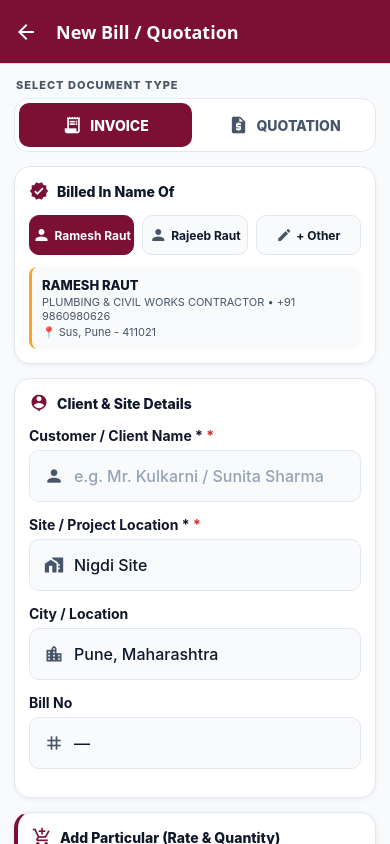
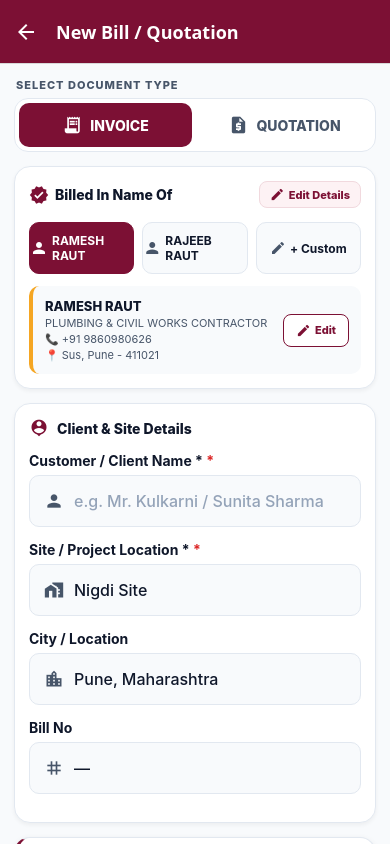
Before and after one commit to Debashish9860/SiteFlow, a React Native app: screen /CreateBill in a window 390 px wide. Built offline with nearby package versions, Linux system fonts and the light colour scheme.

Commit message:
feat: add contractor details editing for Ramesh, Rajeeb, and custom issuers with persistent defaults

```diff
--- a/src/screens/CreateBillScreen.tsx
+++ b/src/screens/CreateBillScreen.tsx
@@ -21,7 +21,14 @@ import { ItemQuickPickerModal } from '../components/ItemQuickPickerModal';
 import { Bill, BillItem, BillType } from '../types/bill';
 import { formatCurrency, getTodayDateString } from '../utils/formatters';
 import { numberToWordsIndian } from '../utils/numberToWords';
-import { saveBill, getBills } from '../services/storageService';
+import {
+  saveBill,
+  getBills,
+  getContractorPresets,
+  saveContractorPreset,
+  ContractorPreset,
+  DEFAULT_CONTRACTOR_PRESETS,
+} from '../services/storageService';
 import { STANDARD_UNITS } from '../data/presets';
 import { MaterialIcons } from '@expo/vector-icons';
 
@@ -41,7 +48,9 @@ export const CreateBillScreen: React.FC = () => {
   // Bill Type
   const [billType, setBillType] = useState<BillType>('invoice');
 
-  // Issuer State
+  // Issuer State & Presets
+  const [contractorPresets, setContractorPresets] = useState<ContractorPreset[]>(DEFAULT_CONTRACTOR_PRESETS);
+  const [showContractorEdit, setShowContractorEdit] = useState(false);
   const [selectedIssuerId, setSelectedIssuerId] = useState<'ramesh' | 'rajeeb' | 'other'>('ramesh');
   const [billedByName, setBilledByName] = useState('RAMESH RAUT');
   const [billedByTitle, setBilledByTitle] = useState('PLUMBING & CIVIL WORKS CONTRACTOR');
@@ -161,23 +170,71 @@ export const CreateBillScreen: React.FC = () => {
     }
   }, [particularQty, particularRate]);
 
+  // Load presets on launch
+  useEffect(() => {
+    const initPresets = async () => {
+      try {
+        const presets = await getContractorPresets();
+        setContractorPresets(presets);
+        if (!editBillId) {
+          const ramesh = presets.find((p) => p.id === 'ramesh') || presets[0];
+          if (ramesh) {
+            setBilledByName(ramesh.name);
+            setBilledByTitle(ramesh.title);
+            setBilledByPhone(ramesh.phone);
+            setBilledByAddress(ramesh.address);
+          }
+        }
+      } catch (err) {
+        console.error('Failed to load presets:', err);
+      }
+    };
+    initPresets();
+  }, [editBillId]);
+
   const handleSelectIssuer = (id: 'ramesh' | 'rajeeb' | 'other') => {
     setSelectedIssuerId(id);
-    if (id === 'ramesh') {
-      setBilledByName('RAMESH RAUT');
-      setBilledByPhone('+91 9860980626');
-      setBilledByAddress('Sus, Pune - 411021');
-      setBilledByTitle('PLUMBING & CIVIL WORKS CONTRACTOR');
-    } else if (id === 'rajeeb') {
-      setBilledByName('RAJEEB RAUT');
-      setBilledByPhone('+91 9860980626');
-      setBilledByAddress('Sus, Pune - 411021');
-      setBilledByTitle('PLUMBING & CIVIL WORKS CONTRACTOR');
-    } else {
+    if (id === 'other') {
+      setShowContractorEdit(true);
       setBilledByName('');
       setBilledByPhone('');
       setBilledByAddress('Pune, Maharashtra');
+    } else {
+      const found = contractorPresets.find((p) => p.id === id);
+      if (found) {
+        setBilledByName(found.name);
+        setBilledByPhone(found.phone);
+        setBilledByAddress(found.address);
+        setBilledByTitle(found.title);
+      }
     }
+  };
+
+  const handleSaveAsDefaultContractor = async () => {
+    if (!billedByName.trim()) {
+      Alert.alert('Missing Name', 'Please enter contractor name.');
+      return;
+    }
+    const presetId =
+      selectedIssuerId === 'rajeeb'
+        ? 'rajeeb'
+        : selectedIssuerId === 'ramesh'
+        ? 'ramesh'
+        : 'other';
+    const updated: ContractorPreset = {
+      id: presetId,
+      name: billedByName.trim().toUpperCase(),
+      title: billedByTitle.trim() || 'PLUMBING & CIVIL WORKS CONTRACTOR',
+      phone: billedByPhone.trim(),
+      address: billedByAddress.trim() || 'Sus, Pune - 411021',
+    };
+    await saveContractorPreset(updated);
+    const refreshed = await getContractorPresets();
+    setContractorPresets(refreshed);
+    Alert.alert(
+      'Default Saved',
+      `Saved default details for ${updated.name}! Future bills will automatically use this info.`
+    );
   };
 
   const handleAddInlineParticular = () => {
@@ -361,8 +418,24 @@ export const CreateBillScreen: React.FC = () => {
             {/* Billed In Name Of (Issuer) */}
             <View style={styles.card}>
               <View style={styles.cardHeader}>
-                <MaterialIcons name="verified" size={20} color={COLORS.primary} />
-                <Text style={styles.cardTitle}>Billed In Name Of</Text>
+                <View style={{ flexDirection: 'row', alignItems: 'center', gap: 6, flex: 1 }}>
+                  <MaterialIcons name="verified" size={20} color={COLORS.primary} />
+                  <Text style={styles.cardTitle}>Billed In Name Of</Text>
+                </View>
+                <TouchableOpacity
+                  onPress={() => setShowContractorEdit(!showContractorEdit)}
+                  style={styles.editContractorToggleBtn}
+                  activeOpacity={0.7}
+                >
+                  <MaterialIcons
+                    name={showContractorEdit ? 'check' : 'edit'}
+                    size={15}
+                    color={COLORS.primary}
+                  />
+                  <Text style={styles.editContractorToggleText}>
+                    {showContractorEdit ? 'Close' : 'Edit Details'}
+                  </Text>
+                </TouchableOpacity>
               </View>
 
               <View style={styles.issuerChipsRow}>
@@ -385,7 +458,7 @@ export const CreateBillScreen: React.FC = () => {
                       selectedIssuerId === 'ramesh' && styles.issuerChipTextActive,
                     ]}
                   >
-                    Ramesh Raut
+                    {contractorPresets.find((p) => p.id === 'ramesh')?.name || 'Ramesh Raut'}
                   </Text>
                 </TouchableOpacity>
 
@@ -408,7 +481,7 @@ export const CreateBillScreen: React.FC = () => {
                       selectedIssuerId === 'rajeeb' && styles.issuerChipTextActive,
                     ]}
                   >
-                    Rajeeb Raut
+                    {contractorPresets.find((p) => p.id === 'rajeeb')?.name || 'Rajeeb Raut'}
                   </Text>
                 </TouchableOpacity>
 
@@ -431,22 +504,32 @@ export const CreateBillScreen: React.FC = () => {
                       selectedIssuerId === 'other' && styles.issuerChipTextActive,
                     ]}
                   >
-                    + Other
+                    + Custom
                   </Text>
                 </TouchableOpacity>
               </View>
 
-              {selectedIssuerId === 'other' ? (
-                <View style={styles.otherInputsWrap}>
+              {showContractorEdit || selectedIssuerId === 'other' ? (
+                <View style={styles.contractorEditBox}>
+                  <Text style={styles.contractorEditSectionTitle}>
+                    EDIT CONTRACTOR LETTERHEAD DETAILS:
+                  </Text>
                   <CustomInput
                     label="Contractor Name *"
-                    placeholder="e.g. Sunil Raut"
+                    placeholder="e.g. Ramesh Raut / Rajeeb Raut"
                     value={billedByName}
                     onChangeText={setBilledByName}
                     iconName="business"
                   />
                   <CustomInput
-                    label="Phone Number"
+                    label="Business / Trade Title *"
+                    placeholder="e.g. PLUMBING & CIVIL WORKS CONTRACTOR"
+                    value={billedByTitle}
+                    onChangeText={setBilledByTitle}
+                    iconName="handyman"
+                  />
+                  <CustomInput
+                    label="Phone Number *"
                     placeholder="e.g. +91 9860980626"
                     value={billedByPhone}
                     onChangeText={setBilledByPhone}
@@ -454,20 +537,51 @@ export const CreateBillScreen: React.FC = () => {
                     iconName="phone"
                   />
                   <CustomInput
-                    label="Address"
+                    label="Office / Work Address"
                     placeholder="e.g. Sus, Pune - 411021"
                     value={billedByAddress}
                     onChangeText={setBilledByAddress}
                     iconName="location-on"
                   />
+
+                  <View style={styles.saveDefaultRow}>
+                    <TouchableOpacity
+                      onPress={handleSaveAsDefaultContractor}
+                      style={styles.saveDefaultBtn}
+                      activeOpacity={0.8}
+                    >
+                      <MaterialIcons name="save" size={16} color={COLORS.primary} />
+                      <Text style={styles.saveDefaultBtnText}>
+                        Save as Default for {selectedIssuerId === 'rajeeb' ? 'Rajeeb' : 'Ramesh'}
+                      </Text>
+                    </TouchableOpacity>
+                    <TouchableOpacity
+                      onPress={() => setShowContractorEdit(false)}
+                      style={styles.doneEditBtn}
+                      activeOpacity={0.8}
+                    >
+                      <Text style={styles.doneEditBtnText}>Done</Text>
+                    </TouchableOpacity>
+                  </View>
                 </View>
               ) : (
                 <View style={styles.issuerPreviewBox}>
-                  <Text style={styles.issuerPreviewName}>{billedByName}</Text>
-                  <Text style={styles.issuerPreviewSub}>
-                    {billedByTitle} • {billedByPhone}
-                  </Text>
-                  <Text style={styles.issuerPreviewSub}>📍 {billedByAddress}</Text>
+                  <View style={styles.issuerPreviewRow}>
+                    <View style={{ flex: 1, marginRight: 8 }}>
+                      <Text style={styles.issuerPreviewName}>{billedByName}</Text>
+                      <Text style={styles.issuerPreviewSub}>{billedByTitle}</Text>
+                      <Text style={styles.issuerPreviewSub}>📞 {billedByPhone}</Text>
+                      <Text style={styles.issuerPreviewSub}>📍 {billedByAddress}</Text>
+                    </View>
+                    <TouchableOpacity
+                      onPress={() => setShowContractorEdit(true)}
+                      style={styles.inlineEditBtn}
+                      activeOpacity={0.7}
+                    >
+                      <MaterialIcons name="edit" size={15} color={COLORS.primary} />
+                      <Text style={styles.inlineEditText}>Edit</Text>
+                    </TouchableOpacity>
+                  </View>
                 </View>
               )}
             </View>
@@ -908,18 +1022,100 @@ const styles = StyleSheet.create({
   issuerChipTextActive: {
     color: '#FFFFFF',
   },
-  otherInputsWrap: {
-    marginTop: 6,
-    paddingTop: 8,
+  editContractorToggleBtn: {
+    flexDirection: 'row',
+    alignItems: 'center',
+    gap: 4,
+    paddingHorizontal: 10,
+    paddingVertical: 5,
+    borderRadius: 8,
+    backgroundColor: '#FDF2F4',
+    borderWidth: 1,
+    borderColor: '#F1D9DE',
+  },
+  editContractorToggleText: {
+    fontSize: 11,
+    fontWeight: '800',
+    color: COLORS.primary,
+  },
+  contractorEditBox: {
+    marginTop: 8,
+    paddingTop: 12,
     borderTopWidth: 1,
     borderTopColor: COLORS.surfaceBorder,
   },
+  contractorEditSectionTitle: {
+    fontSize: 11,
+    fontWeight: '900',
+    color: COLORS.primary,
+    letterSpacing: 0.6,
+    marginBottom: 8,
+  },
+  saveDefaultRow: {
+    flexDirection: 'row',
+    alignItems: 'center',
+    justifyContent: 'space-between',
+    gap: 10,
+    marginTop: 10,
+  },
+  saveDefaultBtn: {
+    flex: 1,
+    flexDirection: 'row',
+    alignItems: 'center',
+    justifyContent: 'center',
+    gap: 6,
+    paddingVertical: 10,
+    paddingHorizontal: 8,
+    borderRadius: 8,
+    backgroundColor: '#FDF2F4',
+    borderWidth: 1.5,
+    borderColor: COLORS.primary,
+  },
+  saveDefaultBtnText: {
+    fontSize: 11,
+    fontWeight: '800',
+    color: COLORS.primary,
+  },
+  doneEditBtn: {
+    paddingVertical: 10,
+    paddingHorizontal: 18,
+    borderRadius: 8,
+    backgroundColor: COLORS.primary,
+    alignItems: 'center',
+    justifyContent: 'center',
+  },
+  doneEditBtnText: {
+    fontSize: 12,
+    fontWeight: '800',
+    color: '#FFFFFF',
+  },
   issuerPreviewBox: {
     backgroundColor: COLORS.inputBg,
-    padding: 10,
+    padding: 12,
+    borderRadius: 10,
+    borderLeftWidth: 4,
+    borderLeftColor: COLORS.accent,
+  },
+  issuerPreviewRow: {
+    flexDirection: 'row',
+    alignItems: 'center',
+    justifyContent: 'space-between',
+  },
+  inlineEditBtn: {
+    flexDirection: 'row',
+    alignItems: 'center',
+    gap: 4,
+    paddingHorizontal: 12,
+    paddingVertical: 8,
     borderRadius: 8,
-    borderLeftWidth: 3,
-    borderLeftColor: COLORS.accent,
+    backgroundColor: '#FFFFFF',
+    borderWidth: 1.5,
+    borderColor: COLORS.primary,
+  },
+  inlineEditText: {
+    fontSize: 11,
+    fontWeight: '800',
+    color: COLORS.primary,
   },
   issuerPreviewName: {
     fontSize: 13,
--- a/src/screens/SettingsScreen.tsx
+++ b/src/screens/SettingsScreen.tsx
@@ -15,13 +15,23 @@ import { COLORS, FONT_SIZES, SPACING } from '../constants/theme';
 import { CustomInput } from '../components/CustomInput';
 import { BigButton } from '../components/BigButton';
 import { BusinessProfile } from '../types/bill';
-import { getBusinessProfile, saveBusinessProfile } from '../services/storageService';
+import {
+  getBusinessProfile,
+  saveBusinessProfile,
+  getContractorPresets,
+  saveContractorPreset,
+  ContractorPreset,
+  DEFAULT_CONTRACTOR_PRESETS,
+} from '../services/storageService';
 import { MaterialIcons } from '@expo/vector-icons';
 
 export const SettingsScreen: React.FC = () => {
   const navigation = useNavigation();
   const [loading, setLoading] = useState(true);
   const [saving, setSaving] = useState(false);
+
+  const [presets, setPresets] = useState<ContractorPreset[]>(DEFAULT_CONTRACTOR_PRESETS);
+  const [activePresetId, setActivePresetId] = useState<'ramesh' | 'rajeeb' | 'custom'>('ramesh');
 
   const [businessName, setBusinessName] = useState('RAMESH RAUT');
   const [ownerName, setOwnerName] = useState('Ramesh Raut');
@@ -36,13 +46,23 @@ export const SettingsScreen: React.FC = () => {
 
   const loadProfile = async () => {
     try {
-      const profile = await getBusinessProfile();
+      const [profile, loadedPresets] = await Promise.all([
+        getBusinessProfile(),
+        getContractorPresets(),
+      ]);
+      setPresets(loadedPresets);
       setBusinessName(profile.businessName || 'RAMESH RAUT');
       setOwnerName(profile.ownerName || 'Ramesh Raut');
       setContractorTitle(profile.contractorTitle || 'PLUMBING & CIVIL WORKS CONTRACTOR');
       setPhone(profile.phone || '+91 9860980626');
       setAddress(profile.address || 'Sus, Pune - 411021');
       setNoteFooter(profile.noteFooter || 'Thank you for your business!');
+
+      if (profile.ownerName?.toLowerCase().includes('rajeeb')) {
+        setActivePresetId('rajeeb');
+      } else {
+        setActivePresetId('ramesh');
+      }
     } catch (error) {
       console.error(error);
     } finally {
@@ -50,12 +70,16 @@ export const SettingsScreen: React.FC = () => {
     }
   };
 
-  const applyPreset = (name: 'Ramesh Raut' | 'Rajeeb Raut') => {
-    setOwnerName(name);
-    setBusinessName(name.toUpperCase());
-    setContractorTitle('PLUMBING & CIVIL WORKS CONTRACTOR');
-    setPhone('+91 9860980626');
-    setAddress('Sus, Pune - 411021');
+  const applyPreset = (presetId: 'ramesh' | 'rajeeb') => {
+    setActivePresetId(presetId);
+    const found = presets.find((p) => p.id === presetId);
+    if (found) {
+      setOwnerName(found.name);
+      setBusinessName(found.name.toUpperCase());
+      setContractorTitle(found.title);
+      setPhone(found.phone);
+      setAddress(found.address);
+    }
   };
 
   const handleSave = async () => {
@@ -76,7 +100,22 @@ export const SettingsScreen: React.FC = () => {
       };
 
       await saveBusinessProfile(updatedProfile);
-      Alert.alert('Saved', 'Contractor Profile updated successfully!', [
+
+      // Also persist to this contractor's preset
+      const presetId = activePresetId === 'rajeeb' ? 'rajeeb' : 'ramesh';
+      const updatedPreset: ContractorPreset = {
+        id: presetId,
+        name: ownerName.trim(),
+        title: contractorTitle.trim() || 'PLUMBING & CIVIL WORKS CONTRACTOR',
+        phone: phone.trim(),
+        address: address.trim() || 'Sus, Pune - 411021',
+      };
+      await saveContractorPreset(updatedPreset);
+
+      const refreshed = await getContractorPresets();
+      setPresets(refreshed);
+
+      Alert.alert('Saved', `${updatedPreset.name}'s details saved successfully!`, [
         { text: 'OK', onPress: () => navigation.goBack() },
       ]);
     } catch (error) {
@@ -99,49 +138,49 @@ export const SettingsScreen: React.FC = () => {
         >
           {/* Quick Preset Selector */}
           <View style={styles.presetSwitchBox}>
-            <Text style={styles.presetLabel}>QUICK CONTRACTOR PRESET:</Text>
+            <Text style={styles.presetLabel}>CHOOSE CONTRACTOR PROFILE TO EDIT:</Text>
             <View style={styles.presetBtnRow}>
               <TouchableOpacity
-                onPress={() => applyPreset('Ramesh Raut')}
+                onPress={() => applyPreset('ramesh')}
                 style={[
                   styles.presetBtn,
-                  ownerName.toLowerCase().includes('ramesh') && styles.presetBtnActive,
+                  activePresetId === 'ramesh' && styles.presetBtnActive,
                 ]}
               >
                 <MaterialIcons
                   name="person"
                   size={18}
-                  color={ownerName.toLowerCase().includes('ramesh') ? '#FFF' : COLORS.textPrimary}
+                  color={activePresetId === 'ramesh' ? '#FFF' : COLORS.textPrimary}
                 />
                 <Text
                   style={[
                     styles.presetBtnText,
-                    ownerName.toLowerCase().includes('ramesh') && styles.presetBtnTextActive,
+                    activePresetId === 'ramesh' && styles.presetBtnTextActive,
                   ]}
                 >
-                  Ramesh Raut
+                  {presets.find((p) => p.id === 'ramesh')?.name || 'Ramesh Raut'}
                 </Text>
               </TouchableOpacity>
 
               <TouchableOpacity
-                onPress={() => applyPreset('Rajeeb Raut')}
+                onPress={() => applyPreset('rajeeb')}
                 style={[
                   styles.presetBtn,
-                  ownerName.toLowerCase().includes('rajeeb') && styles.presetBtnActive,
+                  activePresetId === 'rajeeb' && styles.presetBtnActive,
                 ]}
               >
                 <MaterialIcons
                   name="person"
                   size={18}
-                  color={ownerName.toLowerCase().includes('rajeeb') ? '#FFF' : COLORS.textPrimary}
+                  color={activePresetId === 'rajeeb' ? '#FFF' : COLORS.textPrimary}
                 />
                 <Text
                   style={[
                     styles.presetBtnText,
-                    ownerName.toLowerCase().includes('rajeeb') && styles.presetBtnTextActive,
+                    activePresetId === 'rajeeb' && styles.presetBtnTextActive,
                   ]}
                 >
-                  Rajeeb Raut
+                  {presets.find((p) => p.id === 'rajeeb')?.name || 'Rajeeb Raut'}
                 </Text>
               </TouchableOpacity>
             </View>
--- a/src/services/storageService.ts
+++ b/src/services/storageService.ts
@@ -84,3 +84,63 @@ export async function saveBusinessProfile(profile: BusinessProfile): Promise<voi
     throw error;
   }
 }
+
+export interface ContractorPreset {
+  id: 'ramesh' | 'rajeeb' | string;
+  name: string;
+  title: string;
+  phone: string;
+  address: string;
+}
+
+const CONTRACTOR_PRESETS_KEY = '@billmaker_contractor_presets';
+
+export const DEFAULT_CONTRACTOR_PRESETS: ContractorPreset[] = [
+  {
+    id: 'ramesh',
+    name: 'RAMESH RAUT',
+    title: 'PLUMBING & CIVIL WORKS CONTRACTOR',
+    phone: '+91 9860980626',
+    address: 'Sus, Pune - 411021',
+  },
+  {
+    id: 'rajeeb',
+    name: 'RAJEEB RAUT',
+    title: 'PLUMBING & CIVIL WORKS CONTRACTOR',
+    phone: '+91 9860980626',
+    address: 'Sus, Pune - 411021',
+  },
+];
+
+export async function getContractorPresets(): Promise<ContractorPreset[]> {
+  try {
+    const data = await AsyncStorage.getItem(CONTRACTOR_PRESETS_KEY);
+    if (!data) return DEFAULT_CONTRACTOR_PRESETS;
+    const list: ContractorPreset[] = JSON.parse(data);
+    const hasRamesh = list.some((p) => p.id === 'ramesh');
+    const hasRajeeb = list.some((p) => p.id === 'rajeeb');
+    const combined = [...list];
+    if (!hasRamesh) combined.unshift(DEFAULT_CONTRACTOR_PRESETS[0]);
+    if (!hasRajeeb) combined.push(DEFAULT_CONTRACTOR_PRESETS[1]);
+    return combined;
+  } catch (error) {
+    console.error('Error fetching contractor presets:', error);
+    return DEFAULT_CONTRACTOR_PRESETS;
+  }
+}
+
+export async function saveContractorPreset(preset: ContractorPreset): Promise<void> {
+  try {
+    const presets = await getContractorPresets();
+    const idx = presets.findIndex((p) => p.id === preset.id);
+    if (idx >= 0) {
+      presets[idx] = preset;
+    } else {
+      presets.push(preset);
+    }
+    await AsyncStorage.setItem(CONTRACTOR_PRESETS_KEY, JSON.stringify(presets));
+  } catch (error) {
+    console.error('Error saving contractor preset:', error);
+    throw error;
+  }
+}
```
